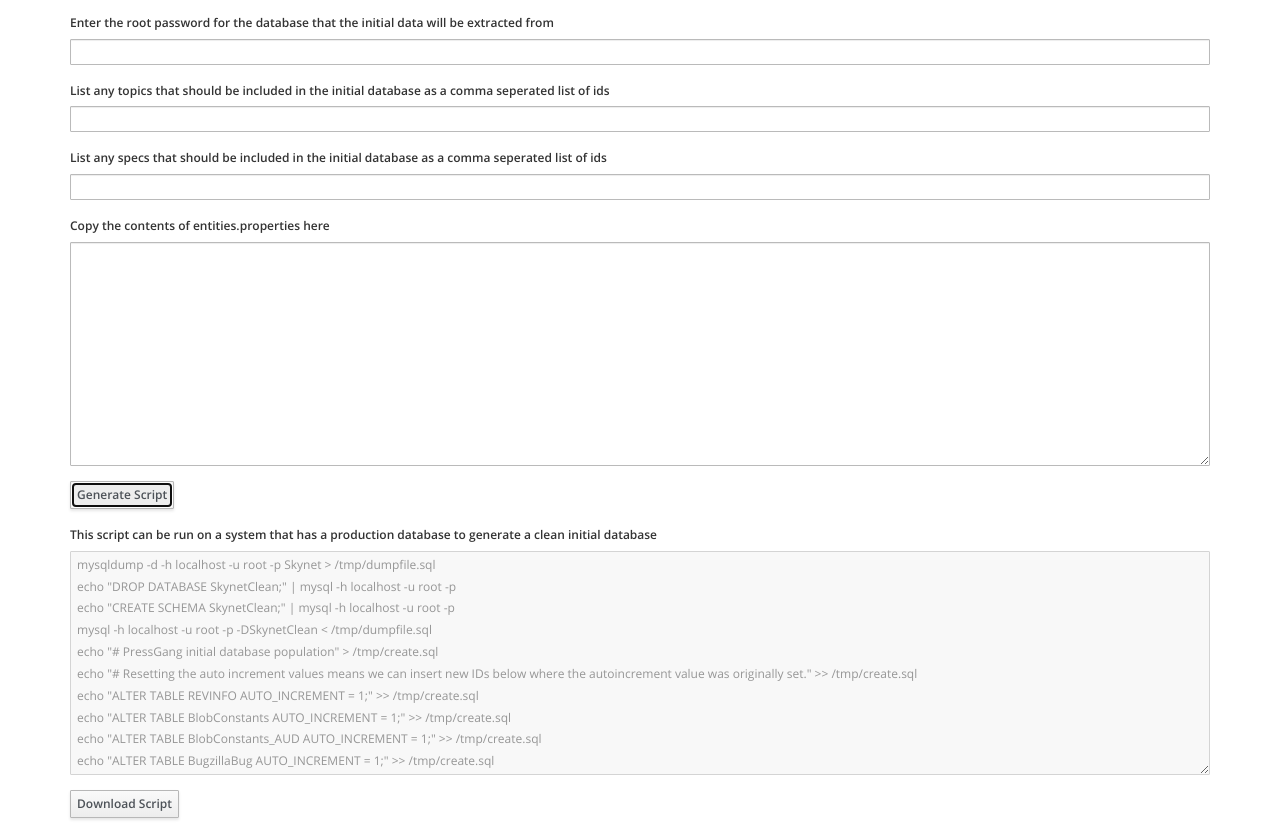
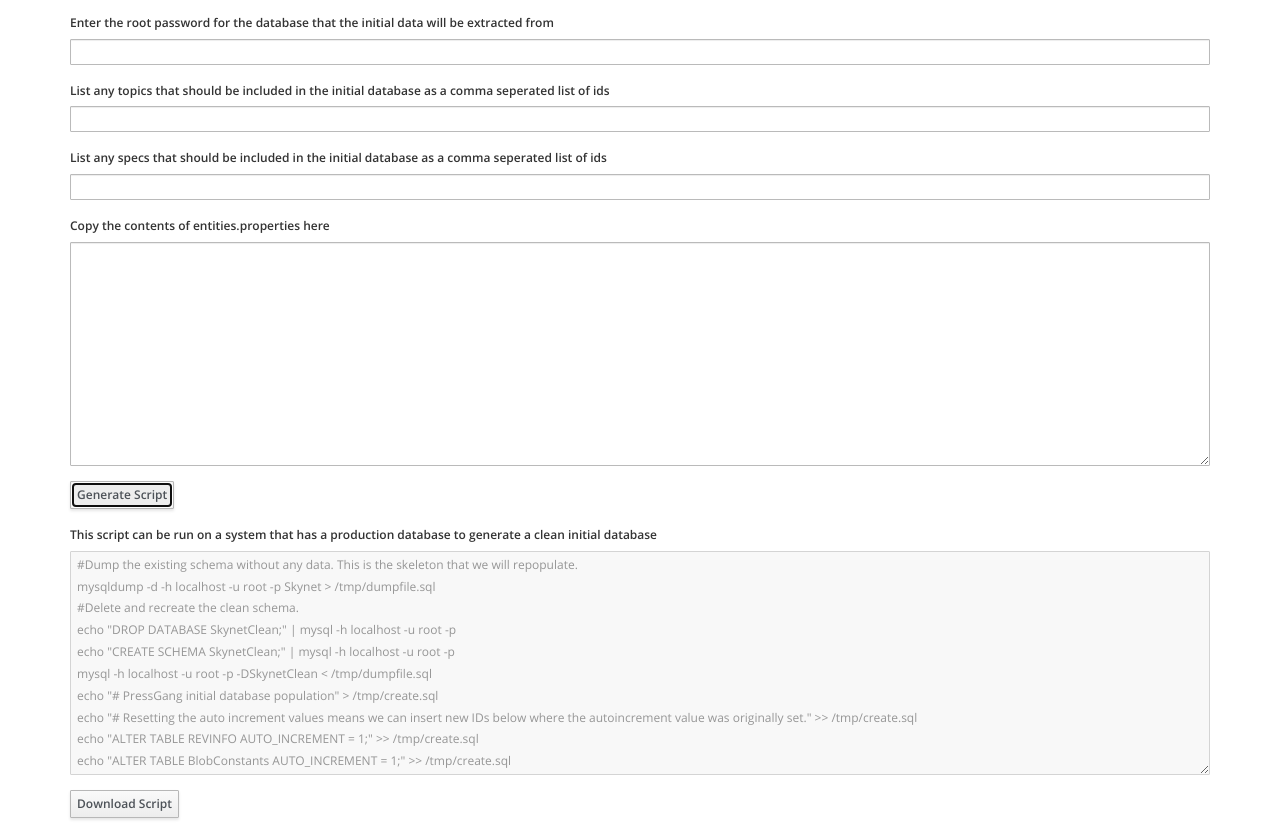
Before and after one commit to mcasperson/PressGangCCMSInitialDBCreator, a plain HTML site: page index.html in a window 1280 px wide. Both pictures are taken after a click on the button "Generate Script". Shown: the part 99-932 px from the top of the page. Drawn offline with nearby package versions, Linux system fonts and the light colour scheme.

Commit message:
Added some comments to the generated script

```diff
--- a/index.html
+++ b/index.html
@@ -217,7 +217,9 @@
                 "User_AUD"
             ];
 
-            var output = "mysqldump -d -h localhost -u " + username + " -p" + password + " Skynet > /tmp/dumpfile.sql\n";
+            var output = "#Dump the existing schema without any data. This is the skeleton that we will repopulate.\n";
+            output += "mysqldump -d -h localhost -u " + username + " -p" + password + " Skynet > /tmp/dumpfile.sql\n";
+            output += "#Delete and recreate the clean schema.\n";
             output += "echo \"DROP DATABASE SkynetClean;\" | mysql -h localhost -u " + username + " -p" + password + "\n";
             output += "echo \"CREATE SCHEMA SkynetClean;\" | mysql -h localhost -u " + username + " -p" + password + "\n";
             output += "mysql -h localhost -u " + username + " -p" + password + " -DSkynetClean < /tmp/dumpfile.sql\n";
```
